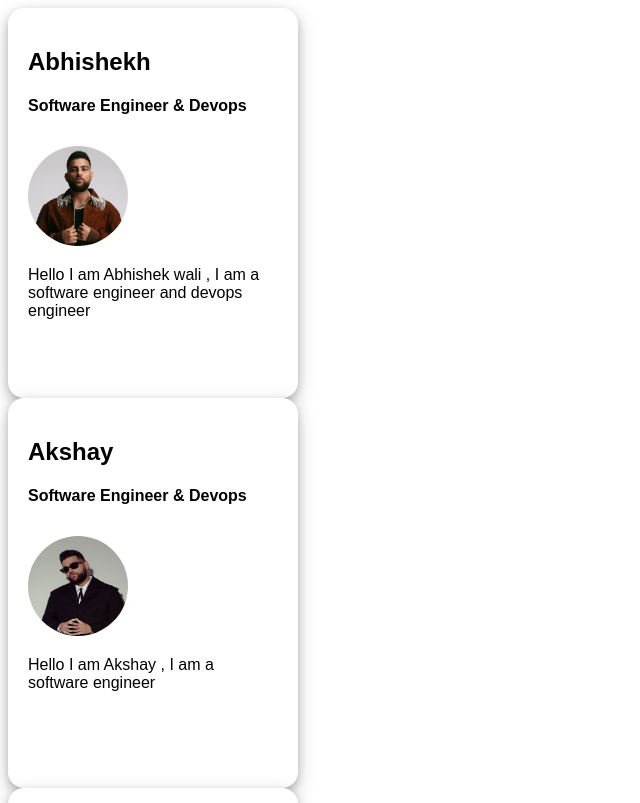
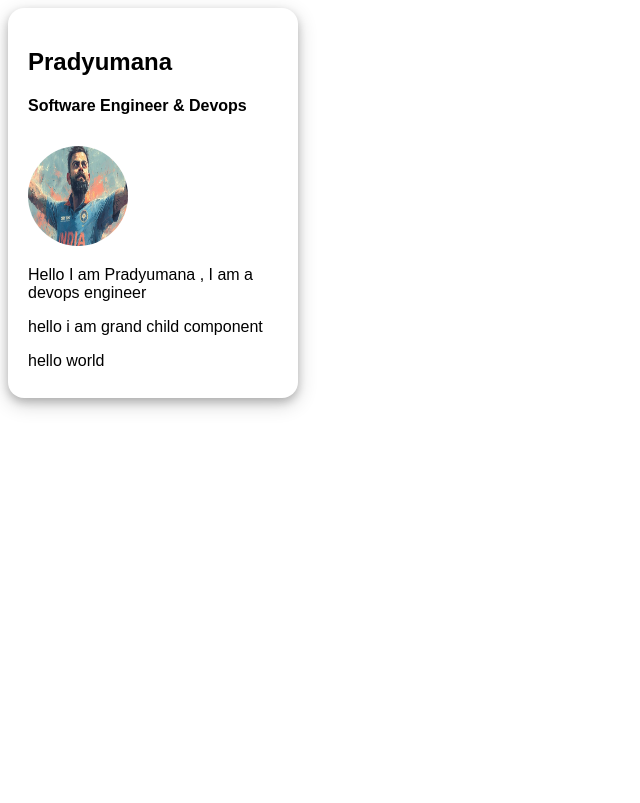
Before and after one commit to Abhishekh3007/JAVASCRIPT-FROM-SCRATCH, a React (Vite) app in the folder React_Intern/interns/: page / in a window 1280 px wide. Shown: the top 803 px of the page, without its empty margins (0-640 px from the left). Built offline with nearby package versions, Linux system fonts and the light colour scheme.

Commit message:
prop driling

```diff
--- a/React_Intern/interns/src/App.jsx
+++ b/React_Intern/interns/src/App.jsx
@@ -1,19 +1,23 @@
 import Card from './component/card'
 import './App.css'
-import  one from './assets/abc.png'
-import  two from './assets/abd.png'
+// import  one from './assets/abc.png'
+// import  two from './assets/abd.png'
 import  three from './assets/abb.jpg'
 
-
+//parent component
 function App() {
 
 
   return (
     <>
 
-     <Card   name={"Abhishekh"}  img={one}  desc={"Hello I am Abhishek wali , I am a software engineer and devops engineer"}/>
-     <Card   name={"Akshay"}  img={two}  desc={"Hello I am Akshay , I am a software engineer"}/>
-     <Card   name={"Pradyumana"}  img={three}  desc={"Hello I am Pradyumana , I am a devops engineer"}/>
+     {/* <Card   name={"Abhishekh"}  img={one}  desc={"Hello I am Abhishek wali , I am a software engineer and devops engineer"}/>
+     <Card   name={"Akshay"}  img={two}  desc={"Hello I am Akshay , I am a software engineer"}/> */}
+     <Card   name={"Pradyumana"}  img={three}  desc={"Hello I am Pradyumana , I am a devops engineer"} data={"hello world"}/>
+
+
+
+
 
     </>
   )
--- a/React_Intern/interns/src/component/card.jsx
+++ b/React_Intern/interns/src/component/card.jsx
@@ -1,5 +1,7 @@
 
 import './card.css'
+import GrandChild from './grandChild'
+//child component
 
 const card = (props) => {
   return (
@@ -10,6 +12,7 @@ const card = (props) => {
         <img className='img' src={props.img} />
 
         <p className="about">{props.desc}</p>
+        <GrandChild  data={props.data}/>
 
     </div>
   )
--- /dev/null
+++ b/React_Intern/interns/src/component/grandChild.jsx
@@ -0,0 +1,13 @@
+
+
+const grandChild = (props) => {
+  return (
+    <div>
+        <p>hello i am grand child component</p>
+        <p>{props.data}</p>
+
+    </div>
+  )
+}
+
+export default grandChild
```
